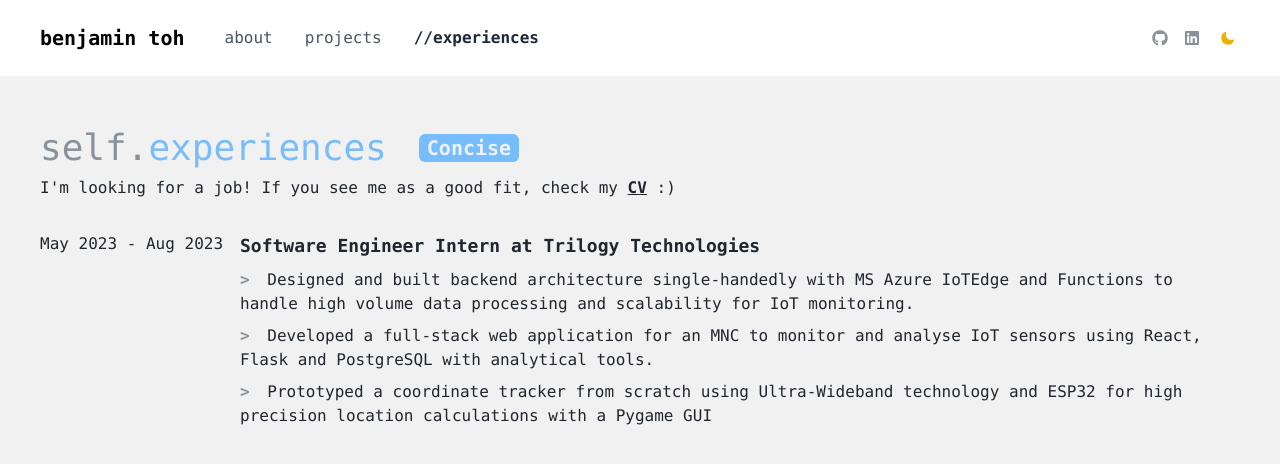
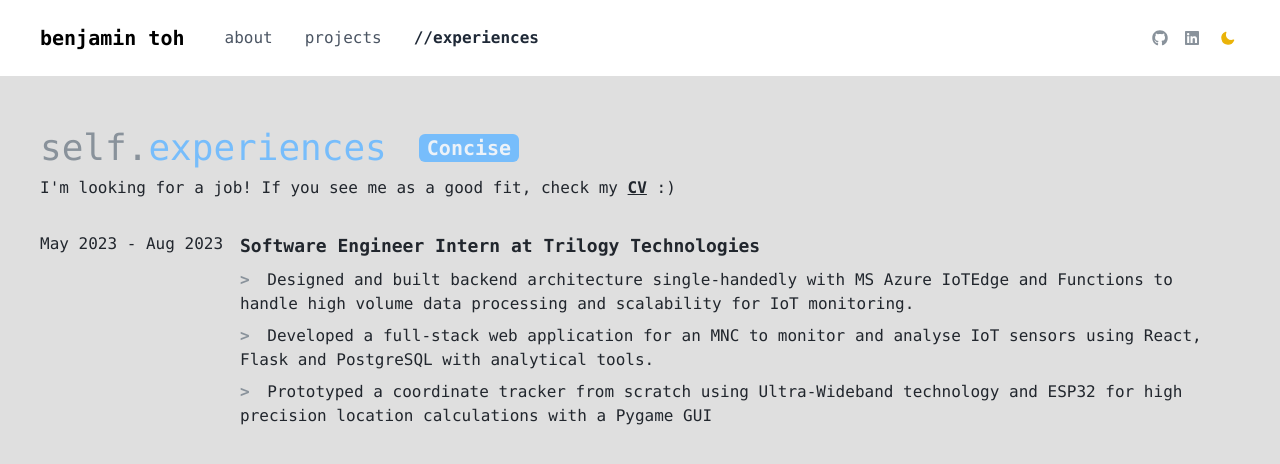
Before and after one commit to bentohset/dev-portfolio, a Next.js app: page /experiences in a window 1280 px wide. Shown: the top 464 px of the page. Built offline with nearby package versions, Linux system fonts and the light colour scheme.

Commit message:
change bg color

```diff
--- a/src/components/Layout.js
+++ b/src/components/Layout.js
@@ -5,7 +5,7 @@ const Layout = ({ children }) => {
   return (
     <>
         <Navbar/>
-        <div className='bg-[#F1F1F1] dark:bg-gray-900 h-full z-10 px-10 dark:text-[#ecf2f8] text-[#21262d]'>
+        <div className='bg-[#dfdfdf] dark:bg-gray-900 h-full z-10 px-10 dark:text-[#ecf2f8] text-[#21262d]'>
             {children}
         </div>
     </>
```
